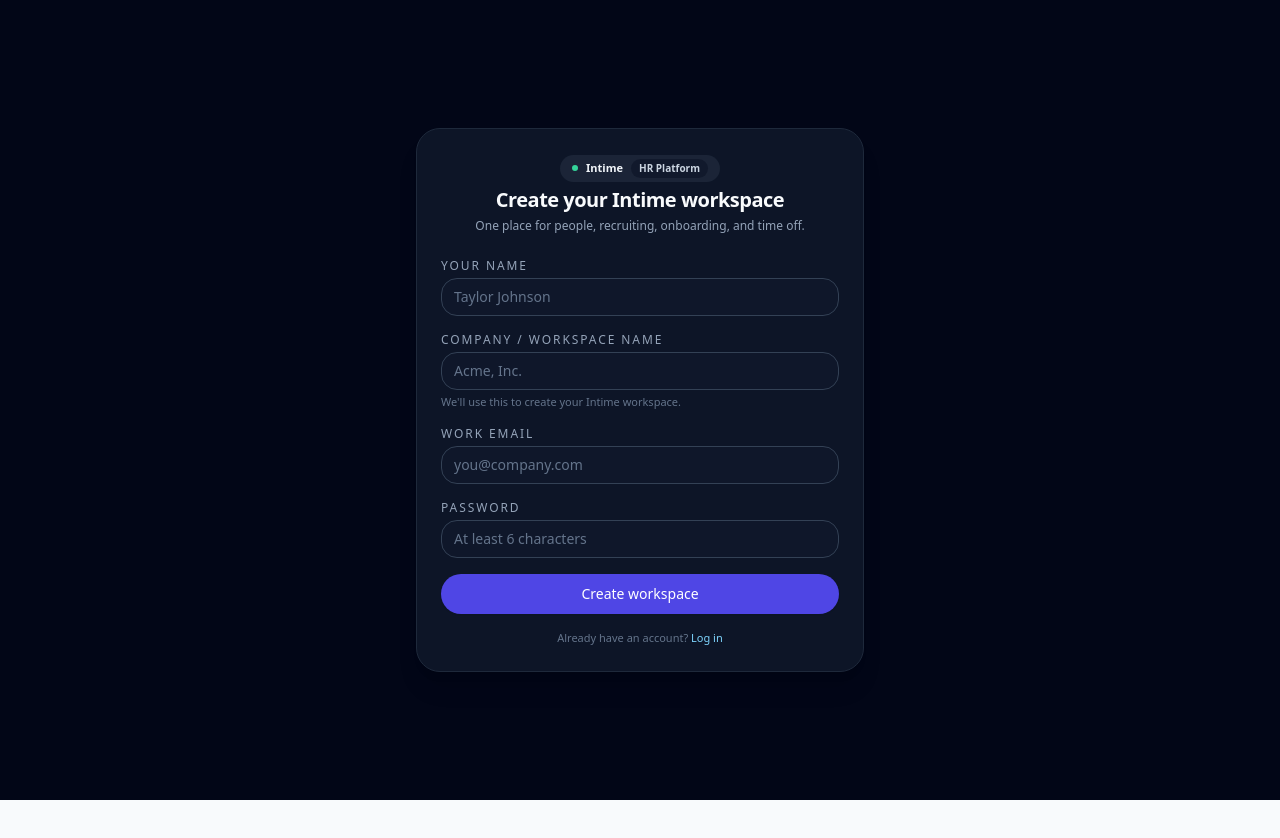
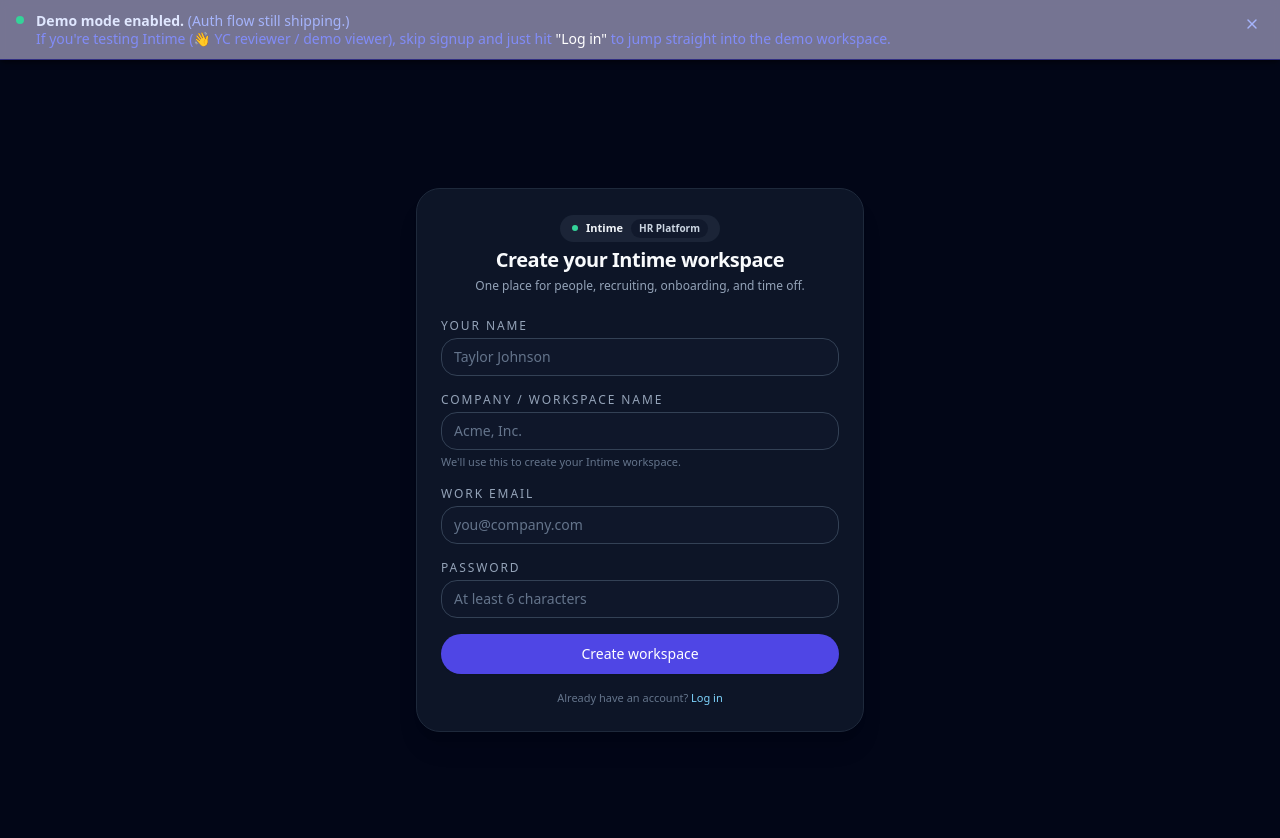
Before and after one commit to katherine-lowen/intime-frontend, a Next.js app: page /signup in a window 1280 px wide. Shown: the top 838 px of the page. Before the commit the page ends 800 px from the top, so only its background shows below. Built offline with nearby package versions, Linux system fonts and the light colour scheme; no server answers.

Commit message:
Render demo banner on signup route

```diff
--- a/src/app/signup/page.tsx
+++ b/src/app/signup/page.tsx
@@ -3,6 +3,7 @@
 
 import { FormEvent, useState } from "react";
 import { useRouter } from "next/navigation";
+import { DemoBanner } from "@/components/demo-banner";
 
 const API_URL =
   (process.env.NEXT_PUBLIC_API_URL ?? "http://localhost:8080").replace(/\/$/, "");
@@ -86,6 +87,10 @@
   }
 
   return (
+    <>
+      {/* Demo banner always at the very top of the page */}
+      <DemoBanner />
+
       <main className="flex min-h-screen items-center justify-center bg-slate-950 px-4">
         <div className="w-full max-w-md rounded-3xl border border-slate-800 bg-slate-900/90 p-6 shadow-xl">
           {/* Logo / brand */}
@@ -140,7 +145,7 @@
                 onChange={(e) => setOrgName(e.target.value)}
               />
               <p className="mt-1 text-[11px] text-slate-500">
-              We{"'"}ll use this to create your Intime workspace.
+                We&apos;ll use this to create your Intime workspace.
               </p>
             </div>
 
@@ -199,5 +204,6 @@
           </p>
         </div>
       </main>
+    </>
   );
 }
```
Lines whose indentation alone changed are shown as unchanged.
